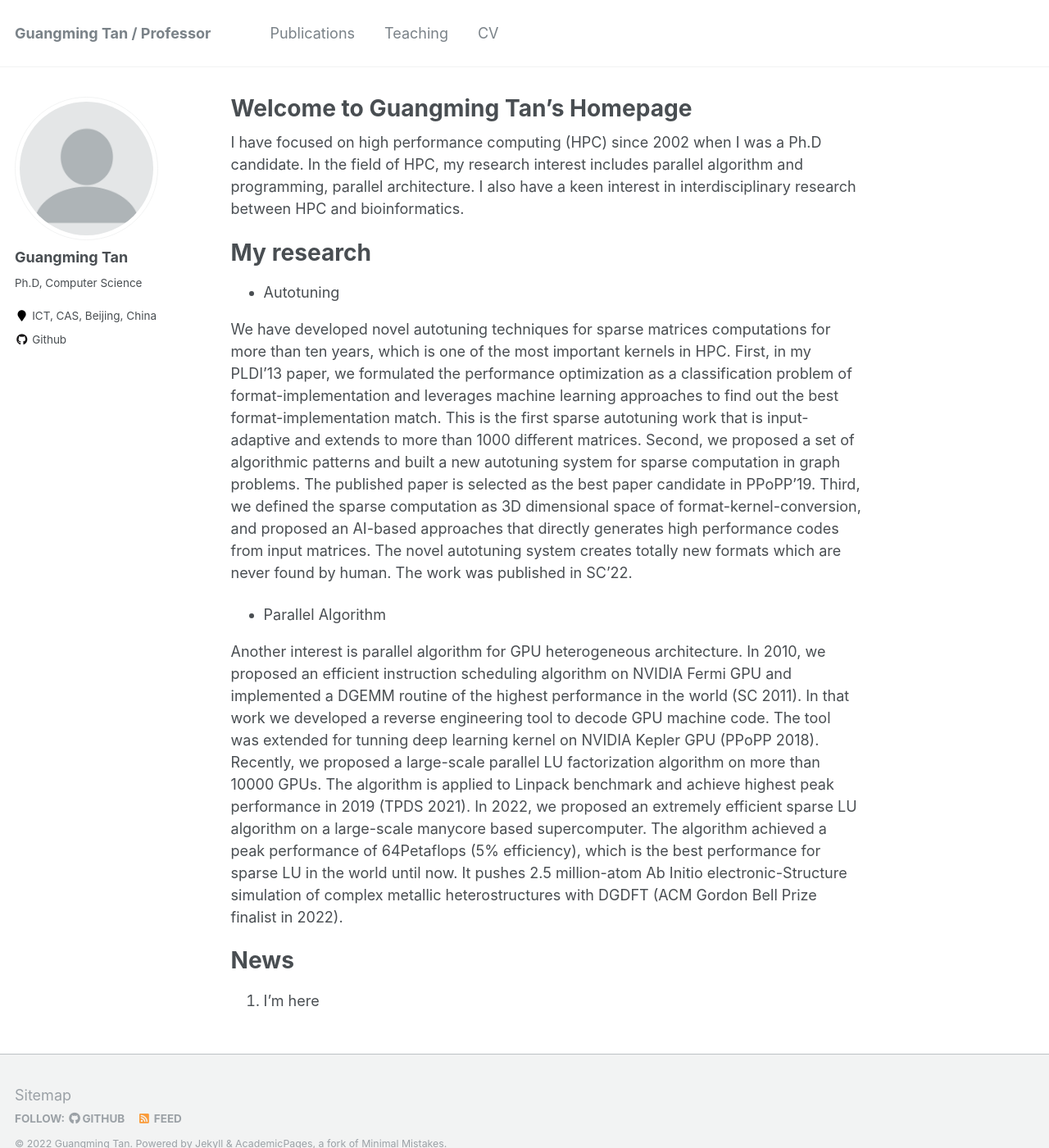
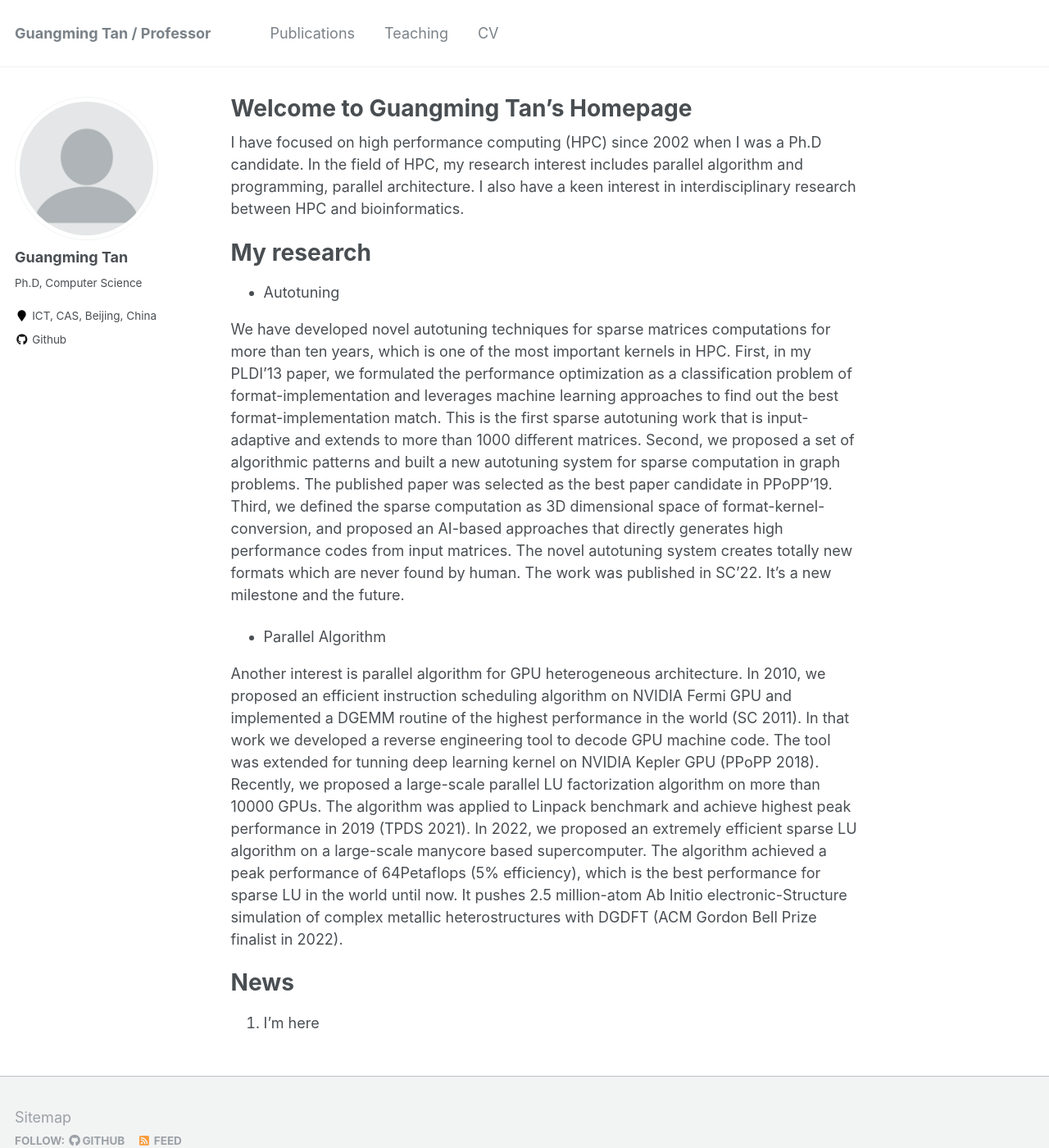
Before and after one commit to TanNiu/TanNiu.github.io, a Jekyll site: the page built from _pages/about.md, in a window 1280 px wide and 1400 px high. Shown: the whole window at 82% size. Built offline with Jekyll 4.4.1, drawn with Linux system fonts in a browser that asks for light colours.

Commit message:
update about

```diff
--- a/_pages/about.md
+++ b/_pages/about.md
@@ -14,11 +14,11 @@ My research
 
 * Autotuning
 
-We have developed novel autotuning techniques for sparse matrices computations for more than ten years, which is one of the most important kernels in HPC. First, in my PLDI’13 paper, we formulated the performance optimization as a classification problem of format-implementation and leverages machine learning approaches to find out the best format-implementation match. This is the first sparse autotuning work that is input-adaptive and extends to more than 1000 different matrices. Second, we proposed a set of algorithmic patterns and built a new autotuning system for sparse computation in graph problems. The published paper is selected as the best paper candidate in PPoPP’19. Third, we defined the sparse computation as 3D dimensional space of format-kernel-conversion, and proposed an AI-based approaches that directly generates high performance codes from input matrices. The novel autotuning system creates totally new formats which are never found by human. The work was published in SC’22.
+We have developed novel autotuning techniques for sparse matrices computations for more than ten years, which is one of the most important kernels in HPC. First, in my PLDI’13 paper, we formulated the performance optimization as a classification problem of format-implementation and leverages machine learning approaches to find out the best format-implementation match. This is the first sparse autotuning work that is input-adaptive and extends to more than 1000 different matrices. Second, we proposed a set of algorithmic patterns and built a new autotuning system for sparse computation in graph problems. The published paper was selected as the best paper candidate in PPoPP’19. Third, we defined the sparse computation as 3D dimensional space of format-kernel-conversion, and proposed an AI-based approaches that directly generates high performance codes from input matrices. The novel autotuning system creates totally new formats which are never found by human. The work was published in SC’22. It's a new milestone and the future.
 
 * Parallel Algorithm
 
-Another interest is parallel algorithm for GPU heterogeneous architecture. In 2010, we proposed an efficient instruction scheduling algorithm on NVIDIA Fermi GPU and implemented a DGEMM routine of the highest performance in the world (SC 2011). In that work we developed a reverse engineering tool to decode GPU machine code. The tool was extended for tunning deep learning kernel on NVIDIA Kepler GPU (PPoPP 2018). Recently, we proposed a large-scale parallel LU factorization algorithm on more than 10000 GPUs. The algorithm is applied to Linpack benchmark and achieve highest peak performance in 2019 (TPDS 2021). In 2022, we proposed an extremely efficient sparse LU algorithm on a large-scale manycore based supercomputer. The algorithm achieved a peak performance of 64Petaflops (5% efficiency), which is the best performance for sparse LU in the world until now. It pushes 2.5 million-atom Ab Initio electronic-Structure simulation of complex metallic heterostructures with DGDFT (ACM Gordon Bell Prize finalist in 2022).
+Another interest is parallel algorithm for GPU heterogeneous architecture. In 2010, we proposed an efficient instruction scheduling algorithm on NVIDIA Fermi GPU and implemented a DGEMM routine of the highest performance in the world (SC 2011). In that work we developed a reverse engineering tool to decode GPU machine code. The tool was extended for tunning deep learning kernel on NVIDIA Kepler GPU (PPoPP 2018). Recently, we proposed a large-scale parallel LU factorization algorithm on more than 10000 GPUs. The algorithm was applied to Linpack benchmark and achieve highest peak performance in 2019 (TPDS 2021). In 2022, we proposed an extremely efficient sparse LU algorithm on a large-scale manycore based supercomputer. The algorithm achieved a peak performance of 64Petaflops (5% efficiency), which is the best performance for sparse LU in the world until now. It pushes 2.5 million-atom Ab Initio electronic-Structure simulation of complex metallic heterostructures with DGDFT (ACM Gordon Bell Prize finalist in 2022).
 
 
 News
```
